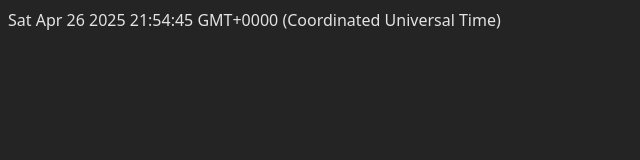
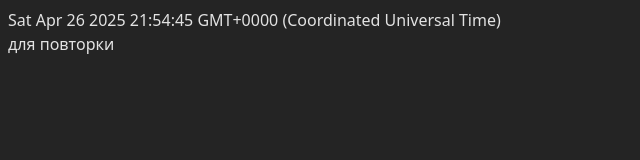
Before and after one commit to evilowl4715/vue-dz, a Vue app: page / in a window 1280 px wide. Shown: the top 160 px of the page, without its empty margins (0-640 px from the left). Built offline with nearby package versions, Linux system fonts and the light colour scheme.

Commit message:
для пула

```diff
--- a/src/App.vue
+++ b/src/App.vue
@@ -4,8 +4,8 @@ let date = new Date();
 
 <template>
 	<header></header>
-	<main>{{date}}</main>
-	<footer></footer>
+	<main>{{ date }}</main>
+	<footer>для повторки</footer>
 </template>
 
 <style scoped></style>
```
